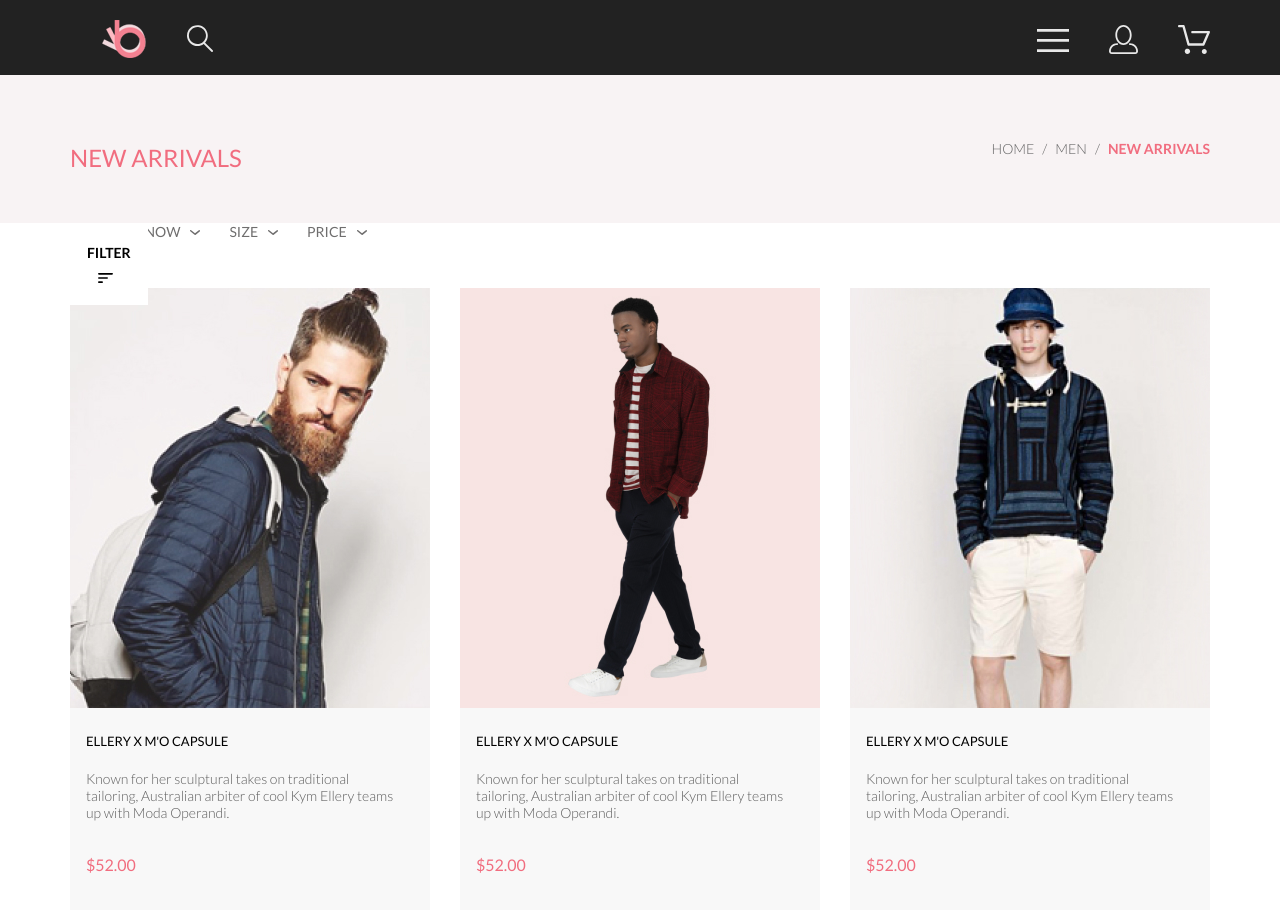
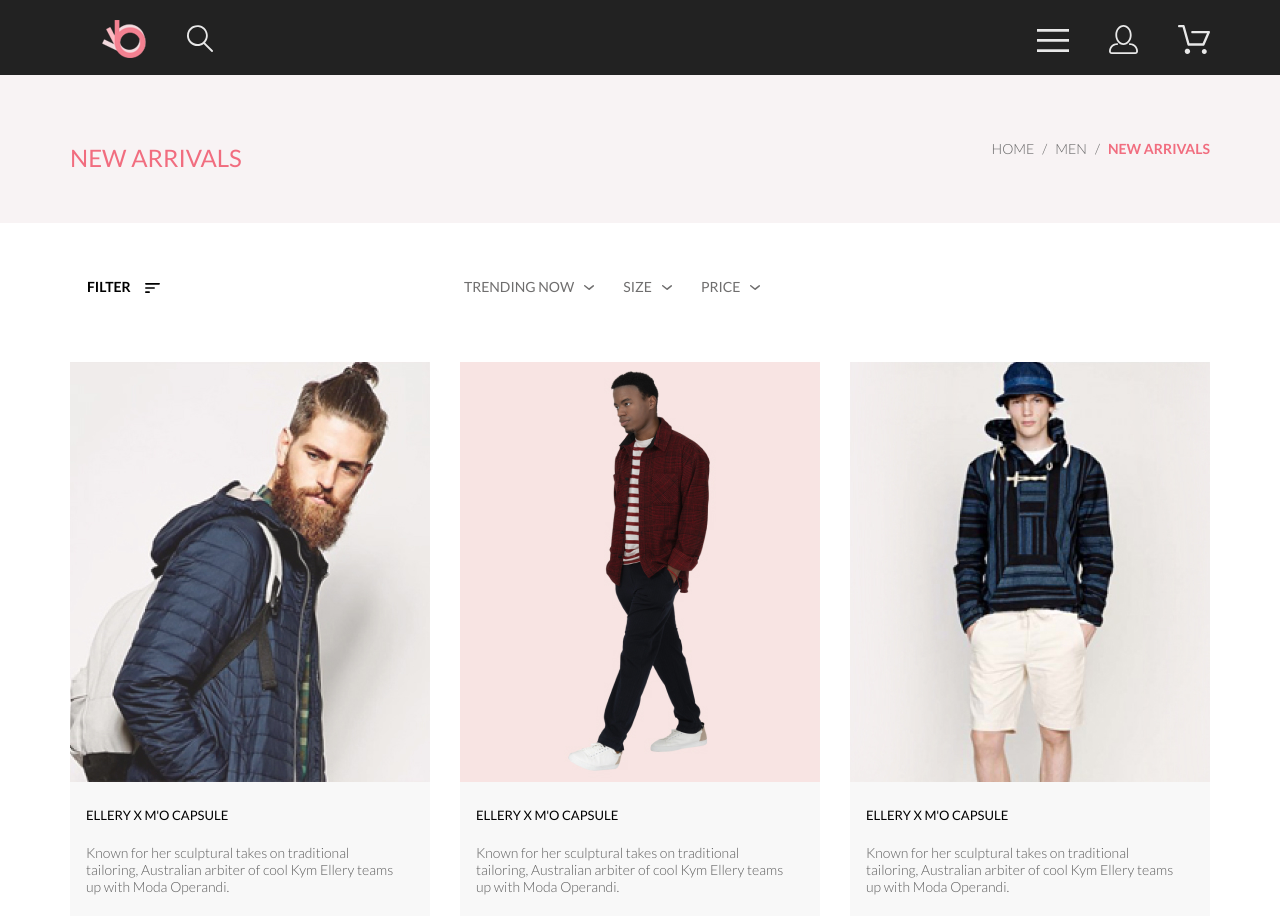
Before and after one commit to sofkozl/thebrandonlineshop, a plain HTML site: page catalog.html in a window 1280 px wide. Shown: the top 916 px of the page. Drawn offline with nearby package versions, Linux system fonts and the light colour scheme.

Commit message:
Add files via upload

```diff
--- a/_catalog-page-style.scss
+++ b/_catalog-page-style.scss
@@ -1,5 +1,8 @@
 .product-option {
     display: flex;
+    margin-bottom: 16px;
+    margin-top: 51px;
+    align-items: center;
 }
 
 details>summary {
@@ -12,21 +15,21 @@ details>summary::-webkit-details-marker {
 
 .filter-product {
     display: flex;
-    position: relative;
 
 
     &-details {
-        position: absolute;
+
         z-index: 1;
     }
 }
 
 .filter-product-details {
-    padding: 17px;
-    background-color: #FFFFFF;
+    padding-left: 17px;
 }
 
 .filter-product-details[open] {
+    padding: 17px;
+    background-color: #FFFFFF;
     box-shadow: 6px 4px 35px rgba(0, 0, 0, 0.21);
 }
 
@@ -107,6 +110,7 @@ details>summary::-webkit-details-marker {
 
 .sort-product {
     display: flex;
+    margin-left: 304px;
 }
 
 .sort-product-details {
```
Also changed, not shown: style.css, 1 other file.
